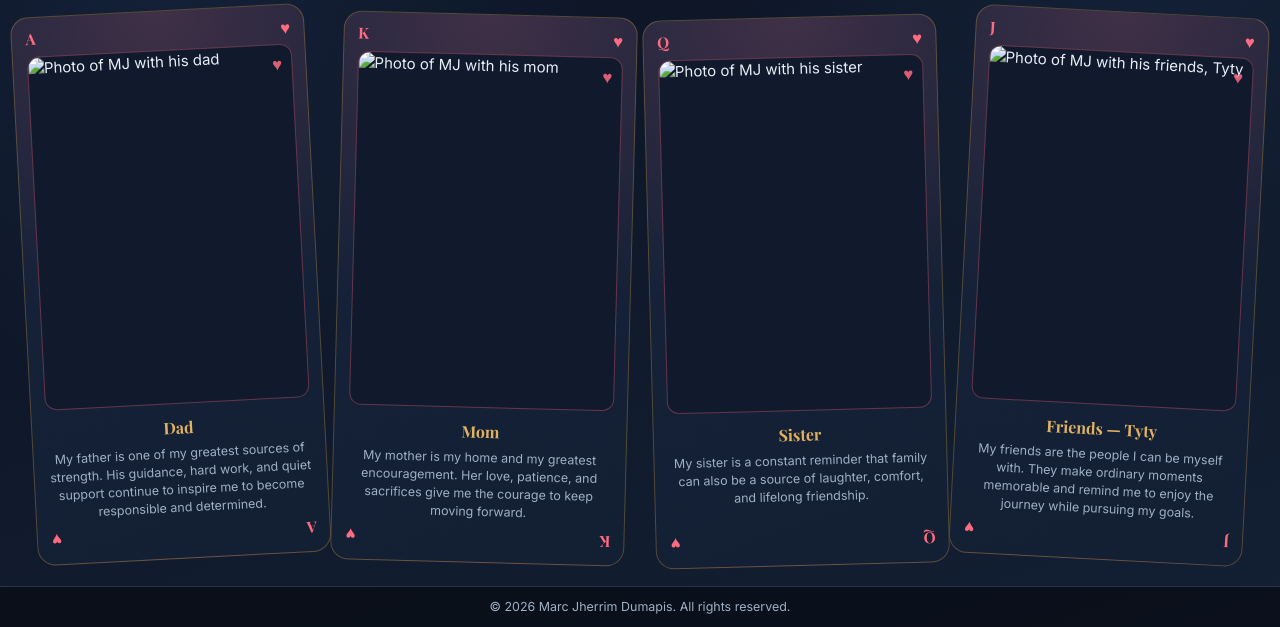
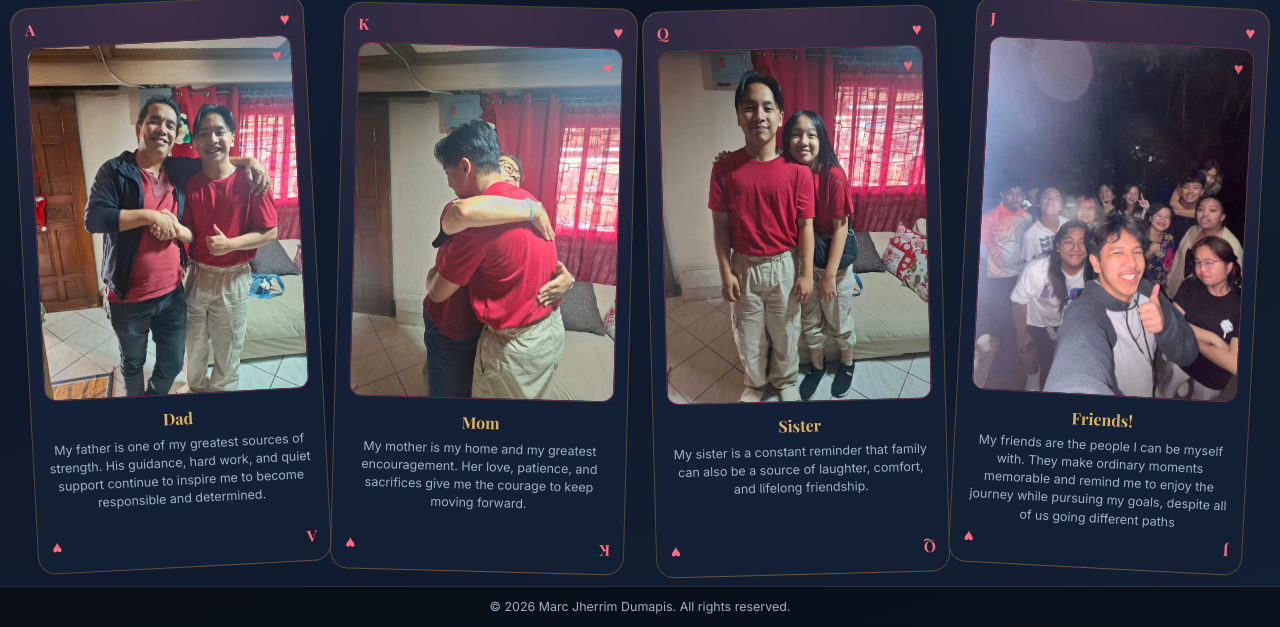
Before and after one commit to mjjgd/mjd, a plain HTML site: page family.html in a window 1280 px wide. Shown: the part 173-800 px from the top of the page. Drawn offline with nearby package versions, Linux system fonts and the light colour scheme.

Commit message:
Update family.html

```diff
--- a/family.html
+++ b/family.html
@@ -52,7 +52,7 @@
                 </div>
 
                 <div class="heart-photo">
-                    <img src="dad.jpg" alt="Photo of MJ with his dad">
+                    <img src="dad.jfif" alt="Photo of MJ with his dad">
                 </div>
 
                 <div class="heart-content">
@@ -77,7 +77,7 @@
                 </div>
 
                 <div class="heart-photo">
-                    <img src="mom.jpg" alt="Photo of MJ with his mom">
+                    <img src="mom.jfif" alt="Photo of MJ with his mom">
                 </div>
 
                 <div class="heart-content">
@@ -102,7 +102,7 @@
                 </div>
 
                 <div class="heart-photo">
-                    <img src="sister.jpg" alt="Photo of MJ with his sister">
+                    <img src="sister.jfif" alt="Photo of MJ with his sister">
                 </div>
 
                 <div class="heart-content">
@@ -126,15 +126,16 @@
                 </div>
 
                 <div class="heart-photo">
-                    <img src="tyty.jpg" alt="Photo of MJ with his friends, Tyty">
+                    <img src="tyty.jfif" alt="Photo of MJ with his friends, Tyty">
                 </div>
 
                 <div class="heart-content">
-                    <h3>Friends — Tyty</h3>
+                    <h3>Friends!</h3>
                     <p>
                         My friends are the people I can be myself with. They make
                         ordinary moments memorable and remind me to enjoy the
-                        journey while pursuing my goals.
+                        journey while pursuing my goals, despite
+                        all of us going different paths
                     </p>
                 </div>
 
```
